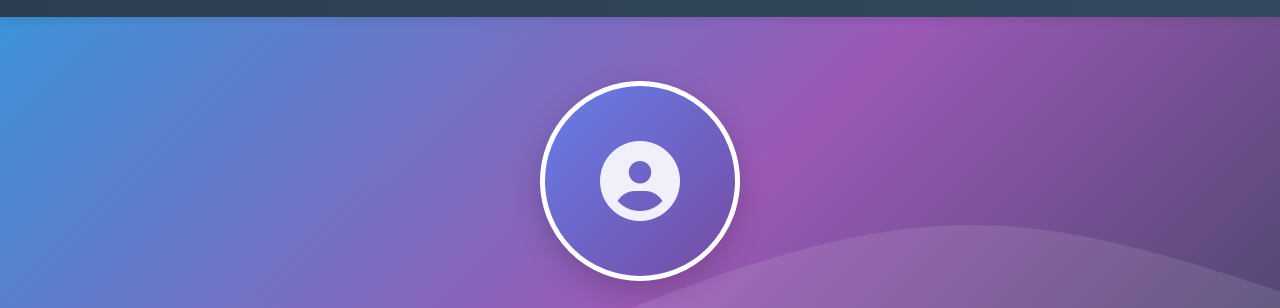
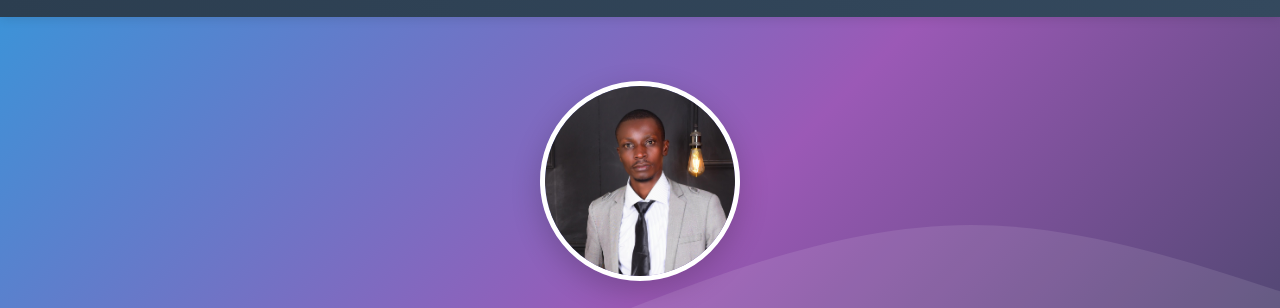
Before and after one commit to kowade-source/Jackob-Owade-Kennedy.io, a plain HTML site: page Jackob Owade Kennedy.html in a window 1280 px wide. Shown: the part 69-377 px from the top of the page. Drawn offline with Linux system fonts and the light colour scheme.

Commit message:
Update Jackob Owade Kennedy.html

```diff
--- a/Jackob Owade Kennedy.html
+++ b/Jackob Owade Kennedy.html
@@ -1120,7 +1120,7 @@
             observer.observe(el);
         });
 
-        // Function to load profile image
+        // Function to load profile image - now using 3.jpg
         function loadProfileImage() {
             const profilePhoto = document.getElementById('profilePhoto');
             const aboutImage = document.getElementById('aboutImage');
@@ -1129,22 +1129,23 @@
                 if (profilePhoto) {
                     profilePhoto.innerHTML = '';
                     const imgElement = document.createElement('img');
-                    imgElement.src = 'profile.jpg';
+                    imgElement.src = '3.jpg';
                     imgElement.alt = 'Dr. Owade Kennedy Jackob';
                     profilePhoto.appendChild(imgElement);
                 }
                 if (aboutImage) {
                     aboutImage.innerHTML = '';
                     const aboutImgElement = document.createElement('img');
-                    aboutImgElement.src = 'profile.jpg';
+                    aboutImgElement.src = '3.jpg';
                     aboutImgElement.alt = 'Dr. Owade Kennedy Jackob';
                     aboutImage.appendChild(aboutImgElement);
                 }
             };
             img.onerror = function() {
-                console.log('Profile image not found. Please add a photo named "profile.jpg" to display your picture.');
+                console.log('Profile image not found. Please add a photo named "3.jpg" to display your picture.');
+                // Keep the placeholder icons if image not found
             };
-            img.src = 'profile.jpg';
+            img.src = '3.jpg';
         }
 
         loadProfileImage();
```
